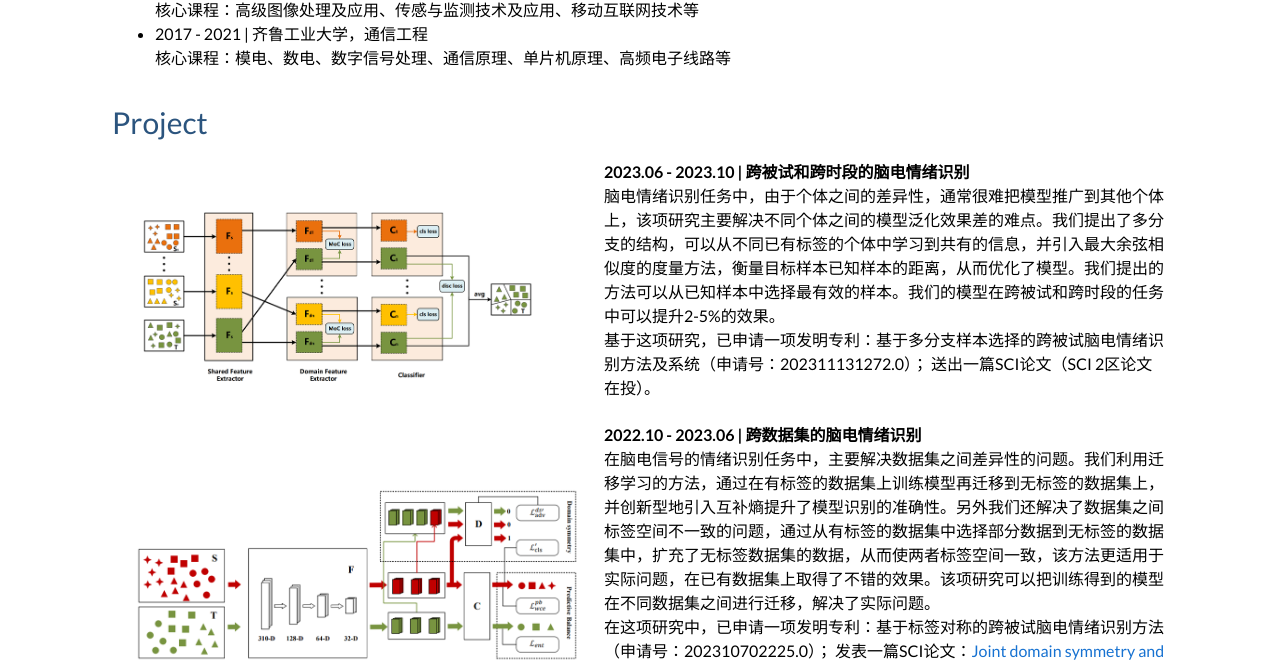
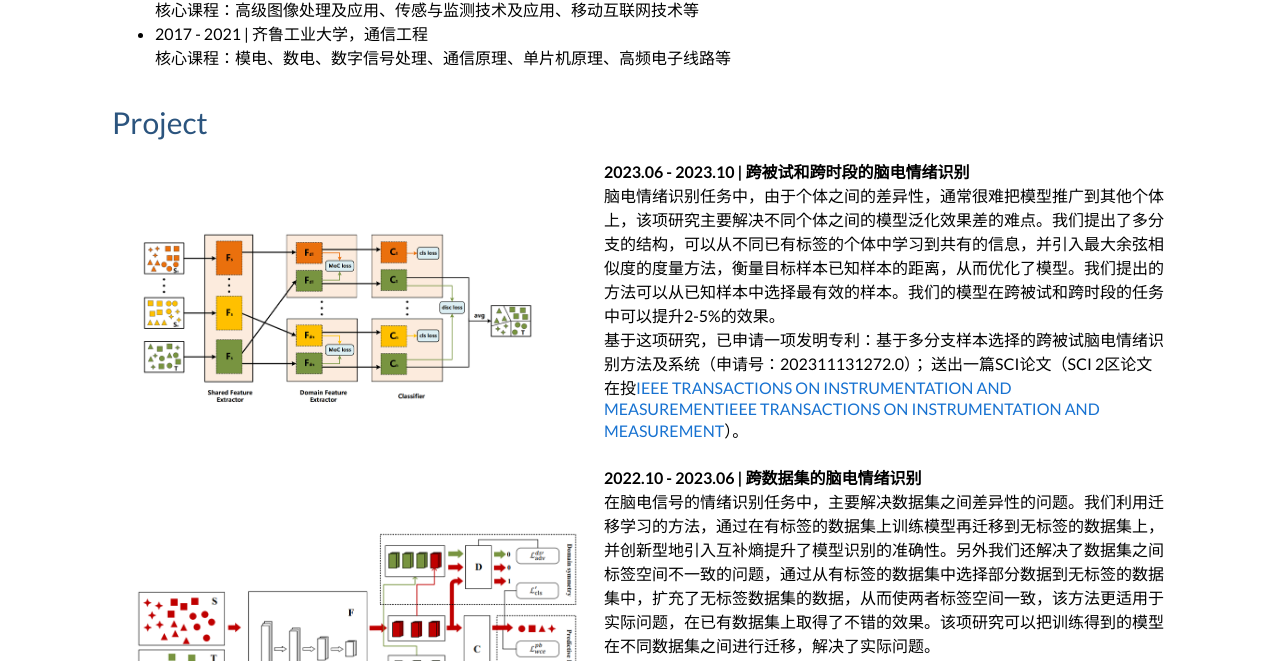
Before and after one commit to jiang18-318/heyting, a plain HTML site: page index.html in a window 1280 px wide. Shown: the part 597-1258 px from the top of the page. Drawn offline with Linux system fonts and the light colour scheme.

Commit message:
Update index.html

```diff
--- a/index.html
+++ b/index.html
@@ -136,7 +136,7 @@
 						<p><strong>2023.06 - 2023.10 | 跨被试和跨时段的脑电情绪识别</strong><br/>
 						脑电情绪识别任务中，由于个体之间的差异性，通常很难把模型推广到其他个体上，该项研究主要解决不同个体之间的模型泛化效果差的难点。我们提出了多分支的结构，可以从不同已有标签的个体中学习到共有的信息，并引入最大余弦相似度的度量方法，衡量目标样本已知样本的距离，从而优化了模型。我们提出的方法可以从已知样本中选择最有效的样本。我们的模型在跨被试和跨时段的任务中可以提升2-5%的效果。 <br />
 						基于这项研究，已申请一项发明专利：基于多分支样本选择的跨被试脑电情绪识别方法及系统（申请号：202311131272.0）；
-						送出一篇SCI论文（SCI 2区论文在投）。<br />
+						送出一篇SCI论文（SCI 2区论文在投<a href="https://ieeexplore.ieee.org/xpl/aboutJournal.jsp?punumber=19">IEEE TRANSACTIONS ON INSTRUMENTATION AND MEASUREMENTIEEE TRANSACTIONS ON INSTRUMENTATION AND MEASUREMENT</a>）。<br />
 						<br />
 					</td>
 				</tr>
```
